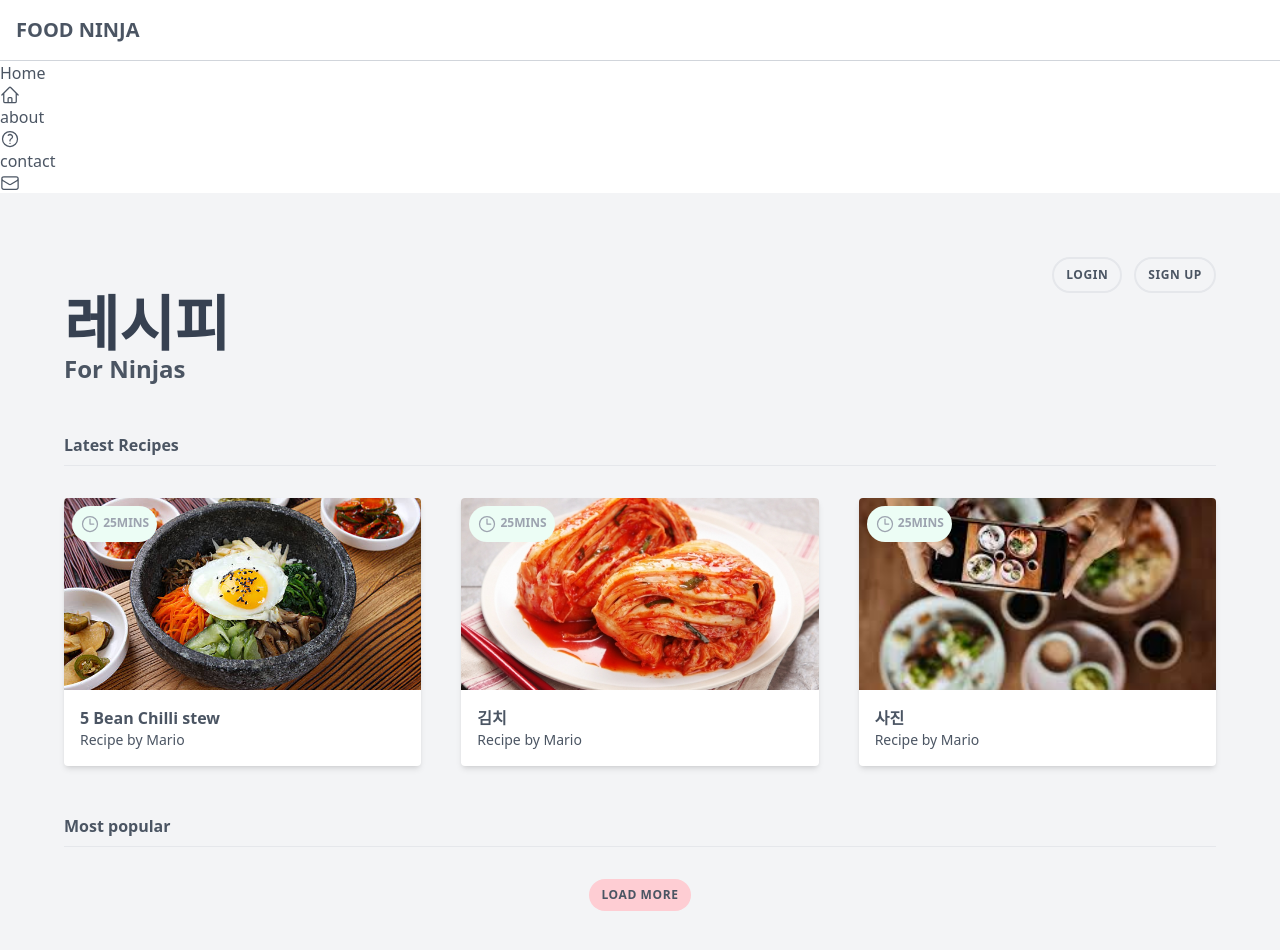
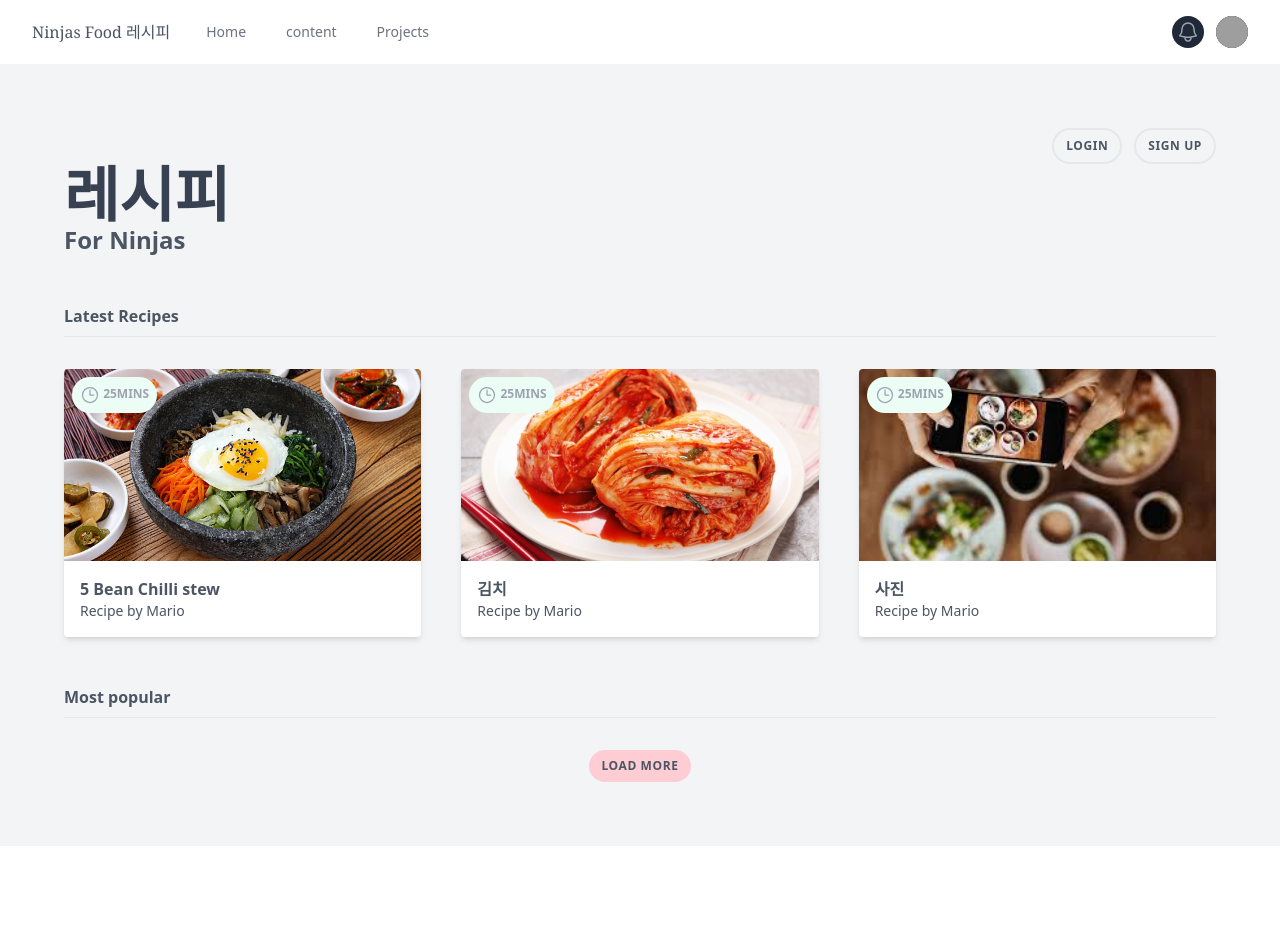
Before and after one commit to Nifskor/tailwind-css-study, a website: page public/index.html in a window 1280 px wide. After the commit the page ends 846 px from the top, so only its background shows below. Drawn offline with nearby package versions, Linux system fonts and the light colour scheme; grey boxes are pictures that could not be loaded; a web font is replaced by a local one.

Commit message:
연습용 코드 최종 1차 fix

```diff
--- a/public/index.html
+++ b/public/index.html
@@ -12,42 +12,97 @@
 
 <div class="">  <!-- content srapper -->
     <div class="">
-        <nav>
-            <div>
-                <h1 class="font-bold uppercase p-4 border-b border-gray-300">
-                    <a href="/" class="text-sm md:text-xl hover:text-gray-700">Food Ninja</a>
-                </h1>
+        <!-- nav start -->
+        <nav class="bg-white">
+            <div class="mx-auto max-w-7xl px-2 sm:px-6 lg:px-8">
+              <div class="relative flex h-16 items-center justify-between">
+                <div class="absolute inset-y-0 left-0 flex items-center sm:hidden">
+                  <!-- Mobile menu button-->
+                  <button type="button" class="relative inline-flex items-center justify-center rounded-md p-2 text-gray-400 hover:bg-gray-700 hover:text-white focus:outline-none focus:ring-2 focus:ring-inset focus:ring-white" aria-controls="mobile-menu" aria-expanded="false">
+                    <span class="absolute -inset-0.5"></span>
+                    <span class="sr-only">Open main menu</span>
+                    <!--
+                      Icon when menu is closed.
+
+                      Menu open: "hidden", Menu closed: "block"
+                    -->
+                    <svg class="block h-6 w-6" fill="none" viewBox="0 0 24 24" stroke-width="1.5" stroke="currentColor" aria-hidden="true">
+                      <path stroke-linecap="round" stroke-linejoin="round" d="M3.75 6.75h16.5M3.75 12h16.5m-16.5 5.25h16.5" />
+                    </svg>
+                    <!--
+                      Icon when menu is open.
+
+                      Menu open: "block", Menu closed: "hidden"
+                    -->
+                    <svg class="hidden h-6 w-6" fill="none" viewBox="0 0 24 24" stroke-width="1.5" stroke="currentColor" aria-hidden="true">
+                      <path stroke-linecap="round" stroke-linejoin="round" d="M6 18L18 6M6 6l12 12" />
+                    </svg>
+                  </button>
+                </div>
+                <div class="flex flex-1 items-center justify-center sm:items-stretch sm:justify-start">
+                  <div class="flex flex-shrink-0 items-center">
+                    <p class="font-serif text-1xl "> Ninjas Food 레시피 </p>
+                  </div>
+                  <div class="hidden sm:ml-6 sm:block">
+                    <div class="flex space-x-4">
+                      <!-- Current: "bg-gray-900 text-white", Default: "text-gray-300 hover:bg-gray-700 hover:text-white" -->
+                      <a href="#" class="text-gray-500 hover:bg-gray-700 hover:text-white rounded-md px-3 py-2 text-sm font-medium" aria-current="page">Home</a>
+                      <a href="#" class="text-gray-500 hover:bg-gray-700 hover:text-white rounded-md px-3 py-2 text-sm font-medium">content</a>
+                      <a href="#" class="text-gray-500 hover:bg-gray-700 hover:text-white rounded-md px-3 py-2 text-sm font-medium">Projects</a>
+                    </div>
+                  </div>
+                </div>
+                <div class="absolute inset-y-0 right-0 flex items-center pr-2 sm:static sm:inset-auto sm:ml-6 sm:pr-0">
+                  <button type="button" class="md:h-8 md:w-8 relative rounded-full bg-gray-800 p-1 text-gray-400 hover:text-white focus:outline-none focus:ring-2 focus:ring-white focus:ring-offset-2 focus:ring-offset-gray-800">
+                    <span class="absolute -inset-1.5 "></span>
+                    <span class="sr-only ">View notifications</span>
+                    <svg class="sm:h-0 w-0 md:h-6 md:w-6" fill="none" viewBox="0 0 24 24" stroke-width="1.5" stroke="currentColor" aria-hidden="true">
+                      <path stroke-linecap="round" stroke-linejoin="round" d="M14.857 17.082a23.848 23.848 0 005.454-1.31A8.967 8.967 0 0118 9.75v-.7V9A6 6 0 006 9v.75a8.967 8.967 0 01-2.312 6.022c1.733.64 3.56 1.085 5.455 1.31m5.714 0a24.255 24.255 0 01-5.714 0m5.714 0a3 3 0 11-5.714 0" />
+                    </svg>
+                  </button>
+
+                  <!-- Profile dropdown -->
+                  <!---->
+                  <div class="relative ml-3">
+                    <div>
+                      <button type="button" class="relative flex rounded-full bg-gray-800 text-sm focus:outline-none focus:ring-2 focus:ring-white focus:ring-offset-2 focus:ring-offset-gray-800" id="user-menu-button" aria-expanded="false" aria-haspopup="true">
+                        <span class="absolute -inset-1.5"></span>
+                        <span class="sr-only">Open user menu</span>
+                        <img class="sm:h-0 w-0 md:h-8 md:w-8 rounded-full" src="https://images.unsplash.com/photo-1472099645785-5658abf4ff4e?ixlib=rb-1.2.1&ixid=eyJhcHBfaWQiOjEyMDd9&auto=format&fit=facearea&facepad=2&w=256&h=256&q=80" alt="">
+                      </button>
+                    </div>
+
+                    <!--
+                      Dropdown menu, show/hide based on menu state.
+
+                      Entering: "transition ease-out duration-100"
+                        From: "transform opacity-0 scale-95"
+                        To: "transform opacity-100 scale-100"
+                      Leaving: "transition ease-in duration-75"
+                        From: "transform opacity-100 scale-100"
+                        To: "transform opacity-0 scale-95"
+                    -->
+                    <!--
+                    <div class="absolute right-0 z-10 mt-2 w-48 origin-top-right rounded-md bg-white py-1 shadow-lg ring-1 ring-black ring-opacity-5 focus:outline-none" role="menu" aria-orientation="vertical" aria-labelledby="user-menu-button" tabindex="-1">
+                      <!-- Active: "bg-gray-100", Not Active: "" -->
+                      <!--
+                      <a href="#" class="block px-4 py-2 text-sm text-gray-700" role="menuitem" tabindex="-1" id="user-menu-item-0">Your Profile</a>
+                      <a href="#" class="block px-4 py-2 text-sm text-gray-700" role="menuitem" tabindex="-1" id="user-menu-item-1">Settings</a>
+                      <a href="#" class="block px-4 py-2 text-sm text-gray-700" role="menuitem" tabindex="-1" id="user-menu-item-2">Sign out</a>
+                    </div>
+                  </div>
+                </div>
+              </div>
+            </div>-->
+
+            <!-- Mobile menu, show/hide based on menu state. -->
+            <div class="sm:hidden" id="mobile-menu">
+              <div class="space-y-1 px-2 pb-3 pt-2">
+
+              </div>
             </div>
-            <ul>
-                <li>
+          </nav> <!-- end nav -->
 
-                    <a href="#">
-                        <span>Home</span>
-                        <svg class="w-5" data-slot="icon" fill="none" stroke-width="1.5" stroke="currentColor" viewBox="0 0 24 24" xmlns="http://www.w3.org/2000/svg" aria-hidden="true">
-                            <path stroke-linecap="round" stroke-linejoin="round" d="m2.25 12 8.954-8.955c.44-.439 1.152-.439 1.591 0L21.75 12M4.5 9.75v10.125c0 .621.504 1.125 1.125 1.125H9.75v-4.875c0-.621.504-1.125 1.125-1.125h2.25c.621 0 1.125.504 1.125 1.125V21h4.125c.621 0 1.125-.504 1.125-1.125V9.75M8.25 21h8.25"></path>
-                          </svg>
-                    </a>
-                </li>
-                  <li>
-                    <a href="#">
-                        <span>about</span>
-                        <svg class="w-5" data-slot="icon" fill="none" stroke-width="1.5" stroke="currentColor" viewBox="0 0 24 24" xmlns="http://www.w3.org/2000/svg" aria-hidden="true">
-                            <path stroke-linecap="round" stroke-linejoin="round" d="M9.879 7.519c1.171-1.025 3.071-1.025 4.242 0 1.172 1.025 1.172 2.687 0 3.712-.203.179-.43.326-.67.442-.745.361-1.45.999-1.45 1.827v.75M21 12a9 9 0 1 1-18 0 9 9 0 0 1 18 0Zm-9 5.25h.008v.008H12v-.008Z"></path>
-                          </svg>
-                    </a>
-                </li>
-                  <li>
-                    <a href="#">
-                        <span>contact</span>
-                        <svg class="w-5" data-slot="icon" fill="none" stroke-width="1.5" stroke="currentColor" viewBox="0 0 24 24" xmlns="http://www.w3.org/2000/svg" aria-hidden="true">
-                            <path stroke-linecap="round" stroke-linejoin="round" d="M21.75 6.75v10.5a2.25 2.25 0 0 1-2.25 2.25h-15a2.25 2.25 0 0 1-2.25-2.25V6.75m19.5 0A2.25 2.25 0 0 0 19.5 4.5h-15a2.25 2.25 0 0 0-2.25 2.25m19.5 0v.243a2.25 2.25 0 0 1-1.07 1.916l-7.5 4.615a2.25 2.25 0 0 1-2.36 0L3.32 8.91a2.25 2.25 0 0 1-1.07-1.916V6.75"></path>
-                          </svg>
-                    </a>
-                </li>
-            </ul>
-        </nav>
-    </div>
-</div> <!-- end nav -->
     <main class="px-16 py-16 bg-gray-100 md:col-span-2">
         <div class="flex justify-center md:justify-end bg-gray-100">
             <a href="#" class="btn text-primary border-primary md:border-2 hover:bg-red-300 hover:text-white transition ease-out duration-500" > Login</a>
```
